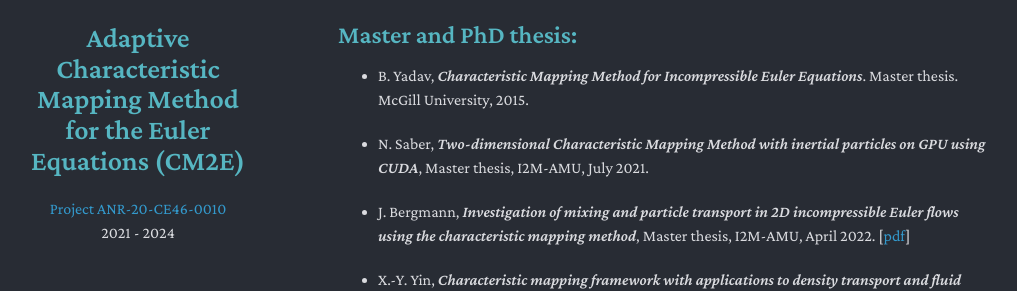
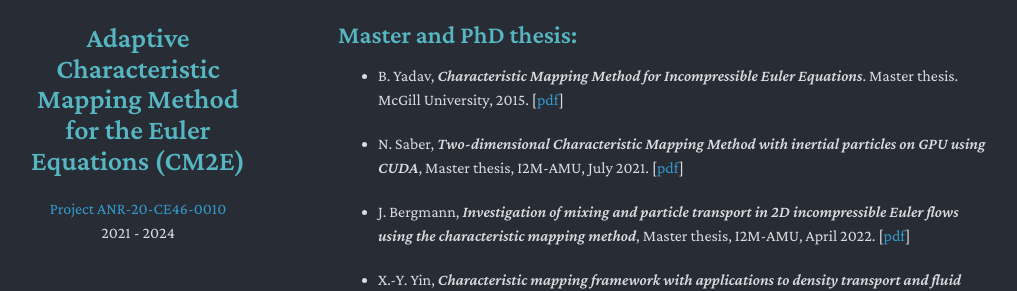
Before and after one commit to CharacteristicMappingMethod/CMM.github.io, a Jekyll site: the page built from index.markdown, in a window 1280 px wide and 900 px high, scrolled down 469 px. Shown: the part 193-484 px from the top of the window, without its empty margins (132-1149 px from the left). Built offline with Jekyll 4.4.1, drawn with Linux system fonts in a browser that asks for light colours; nearby versions of some CDN libraries; a style sheet for code colours, icons or effects is not loaded.

Commit message:
added thesis

```diff
--- a/index.markdown
+++ b/index.markdown
@@ -26,8 +26,10 @@ Jean-Christophe Nave (coordinator)
 ## Master and PhD thesis:
 
 - B. Yadav, *Characteristic Mapping Method for Incompressible Euler Equations*. Master thesis. McGill University, 2015.
+[[pdf](https://github.com/CharacteristicMappingMethod/characteristicmappingmethod.github.io/tree/main/assets/badal_yadav_master.pdf)]
 
 - N. Saber, *Two-dimensional Characteristic Mapping Method with inertial particles on GPU using CUDA*, Master thesis, I2M-AMU, July 2021.
+[[pdf](https://github.com/CharacteristicMappingMethod/characteristicmappingmethod.github.io/tree/main/assets/CMM_Nicolas_SABER.pdf)]
 
 - J. Bergmann, *Investigation of mixing and particle transport in 2D incompressible Euler flows using the characteristic mapping method*, Master thesis, I2M-AMU, April 2022.
 [[pdf](https://hal.science/tel-03812702/document)]
```
Also changed, not shown: 2 other files.
